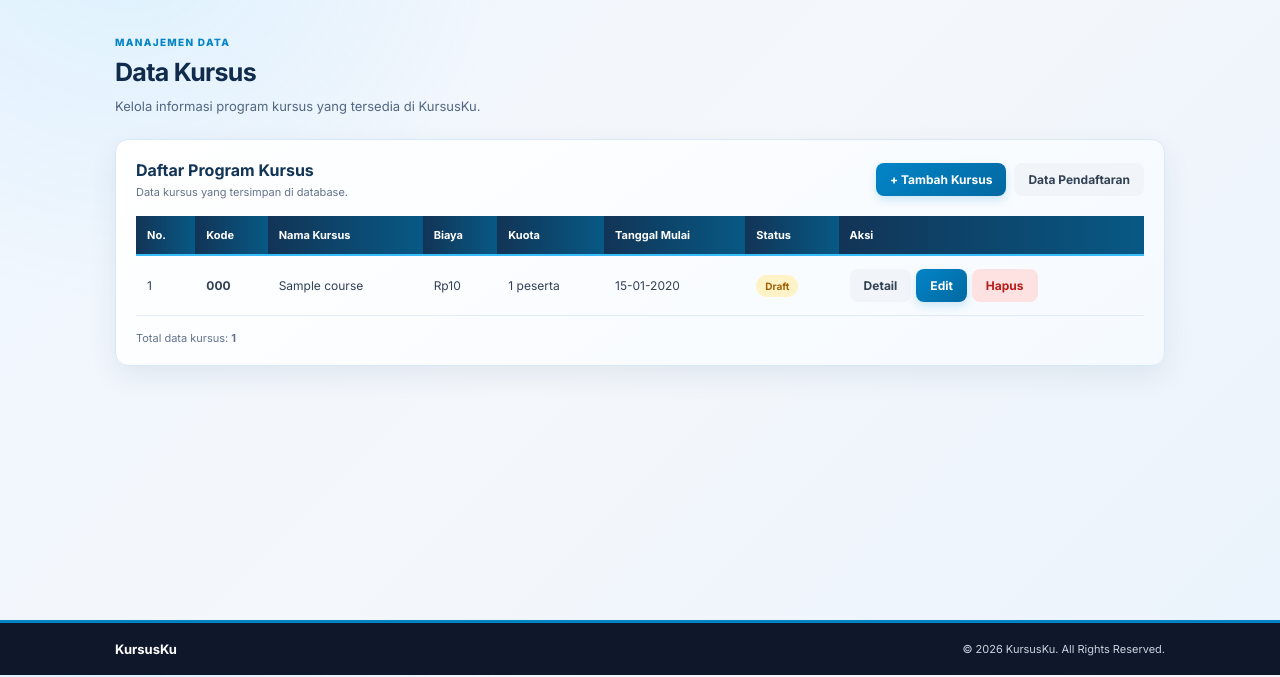
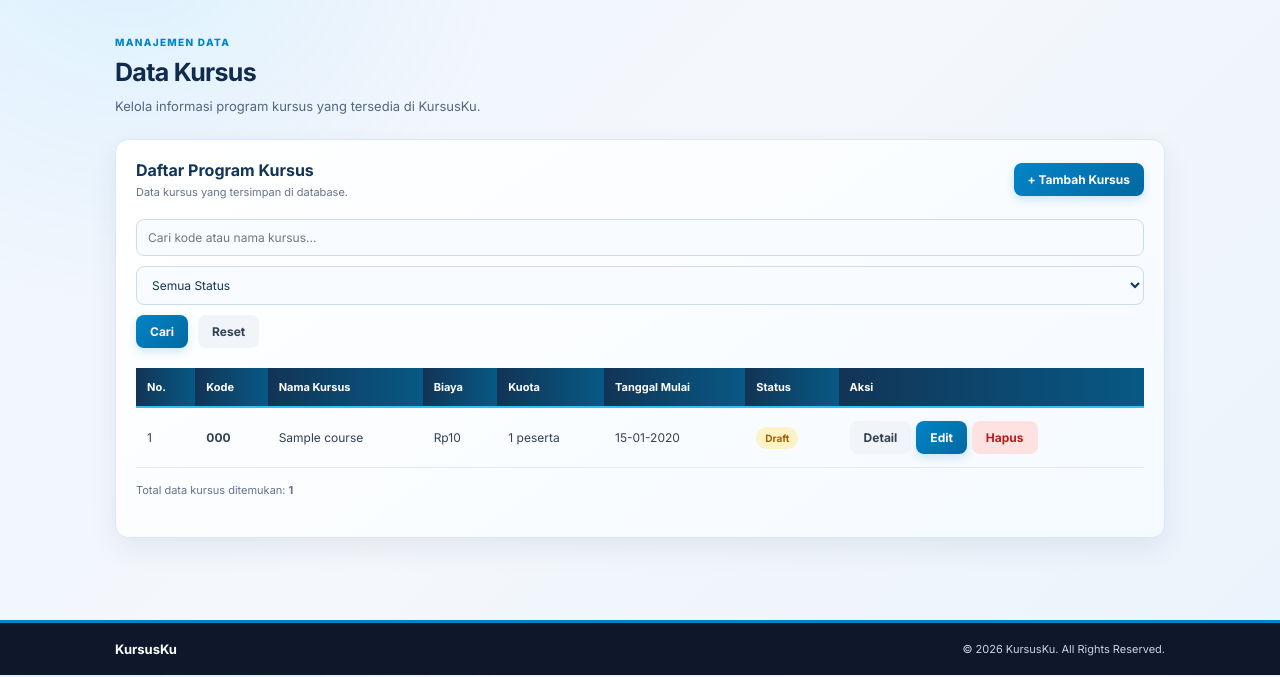
Before and after one commit to HABIBIMARAY/kursusku-laravel, a Laravel app: page /courses in a window 1280 px wide. Shown: the part 123-800 px from the top of the page. Run offline with Laravel 12, Linux system fonts and the light colour scheme; tables that the repository leaves empty hold one stand-in row (values such as "Sample post").

Commit message:
Tugas 13

```diff
--- a/app/Http/Controllers/CourseController.php
+++ b/app/Http/Controllers/CourseController.php
@@ -5,15 +5,42 @@ namespace App\Http\Controllers;
 use App\Models\Course;
 use App\Http\Requests\StoreCourseRequest;
 use App\Http\Requests\UpdateCourseRequest;
+use Illuminate\Http\Request;
 
 class CourseController extends Controller
 {
     /**
      * Menampilkan daftar kursus.
      */
-    public function index()
+    public function index(Request $request)
     {
-        $courses = Course::latest()->get();
+        // Validasi pencarian dan filter status
+        $validated = $request->validate([
+            'q' => 'nullable|string|max:255',
+            'status' => 'nullable|in:open,closed,draft',
+        ]);
+
+        $query = Course::query();
+
+        // Search berdasarkan kode dan nama kursus
+        if (!empty($validated['q'])) {
+            $keyword = $validated['q'];
+
+            $query->where(function ($query) use ($keyword) {
+                $query->where('code', 'like', '%' . $keyword . '%')
+                    ->orWhere('name', 'like', '%' . $keyword . '%');
+            });
+        }
+
+        // Filter berdasarkan status kursus
+        if (!empty($validated['status'])) {
+            $query->where('status', $validated['status']);
+        }
+
+        // Pagination 10 data per halaman
+        $courses = $query->latest()
+            ->paginate(10)
+            ->withQueryString();
 
         return view('courses.index', compact('courses'));
     }
--- a/resources/views/courses/index.blade.php
+++ b/resources/views/courses/index.blade.php
@@ -36,16 +36,39 @@
             <p>Data kursus yang tersimpan di database.</p>
         </div>
 
-        <div style="display: flex; gap: 8px; align-items: center;">
-            <a href="{{ route('courses.create') }}" class="btn btn-primary">
-                + Tambah Kursus
-            </a>
+        <a href="{{ route('courses.create') }}" class="btn btn-primary">
+            + Tambah Kursus
+        </a>
+    </div>
 
-            <a href="{{ route('enrollments.index') }}" class="btn btn-light">
-                Data Pendaftaran
-            </a>
-        </div>
-    </div>
+    {{-- FORM SEARCH DAN FILTER --}}
+    <form method="GET" action="{{ route('courses.index') }}"
+        style="display: flex; flex-wrap: wrap; gap: 10px; margin: 20px 0;">
+
+        <input
+            type="search"
+            name="q"
+            value="{{ request('q') }}"
+            placeholder="Cari kode atau nama kursus..."
+            class="form-control"
+            style="flex: 1; min-width: 200px;">
+
+        <select name="status" class="form-control"
+            style="min-width: 150px;">
+            <option value="">Semua Status</option>
+            <option value="open" {{ request('status') == 'open' ? 'selected' : '' }}>Open</option>
+            <option value="closed" {{ request('status') == 'closed' ? 'selected' : '' }}>Closed</option>
+            <option value="draft" {{ request('status') == 'draft' ? 'selected' : '' }}>Draft</option>
+        </select>
+
+        <button type="submit" class="btn btn-primary">
+            Cari
+        </button>
+
+        <a href="{{ route('courses.index') }}" class="btn btn-light">
+            Reset
+        </a>
+    </form>
 
     <div class="table-wrap">
         <table>
@@ -65,7 +88,7 @@
             <tbody>
                 @forelse ($courses as $course)
                 <tr>
-                    <td>{{ $loop->iteration }}</td>
+                    <td>{{ $courses->firstItem() + $loop->index }}</td>
                     <td><strong>{{ $course->code }}</strong></td>
                     <td>{{ $course->name }}</td>
                     <td>Rp{{ number_format($course->fee, 0, ',', '.') }}</td>
@@ -113,9 +136,9 @@
                 <tr>
                     <td colspan="8">
                         <div class="empty-state">
-                            <strong>Belum ada data kursus.</strong>
+                            <strong>Tidak ada kursus yang sesuai.</strong>
                             <p style="margin-top: 6px;">
-                                Silakan tambahkan data kursus melalui tombol Tambah Kursus.
+                                Coba ubah kata kunci pencarian atau filter status.
                             </p>
                         </div>
                     </td>
@@ -125,8 +148,15 @@
         </table>
     </div>
 
+    {{-- TOTAL DATA --}}
     <div style="margin-top: 15px; color: #64748b; font-size: 11px;">
-        Total data kursus: <strong>{{ $courses->count() }}</strong>
+        Total data kursus ditemukan:
+        <strong>{{ $courses->total() }}</strong>
+    </div>
+
+    {{-- PAGINATION --}}
+    <div style="margin-top: 20px;">
+        {{ $courses->links() }}
     </div>
 
 </div>
```
Also changed, not shown: evidence/week 13/01-course-index-normal.png (added), evidence/week 13/02-search-zero-result.png (added), evidence/week 13/03-pagination2-query-filter..png (added), evidence/week 13/04 all-filter-status.png (added), evidence/week 13/05-search-single-result..png (added), evidence/week 13/06-filter-status-closed.png (added), evidence/week 13/source-code-Course-Controler.png (added), 2 other files.
